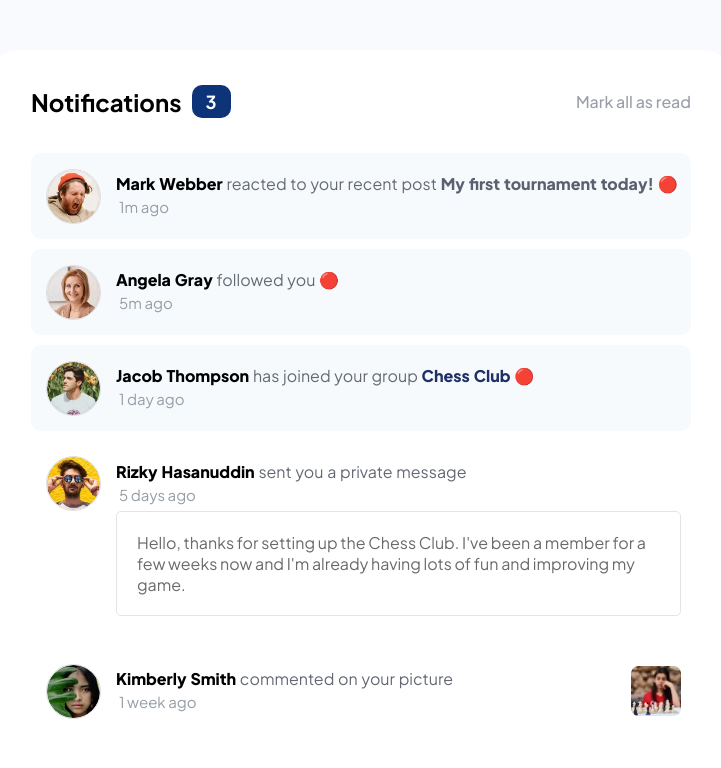
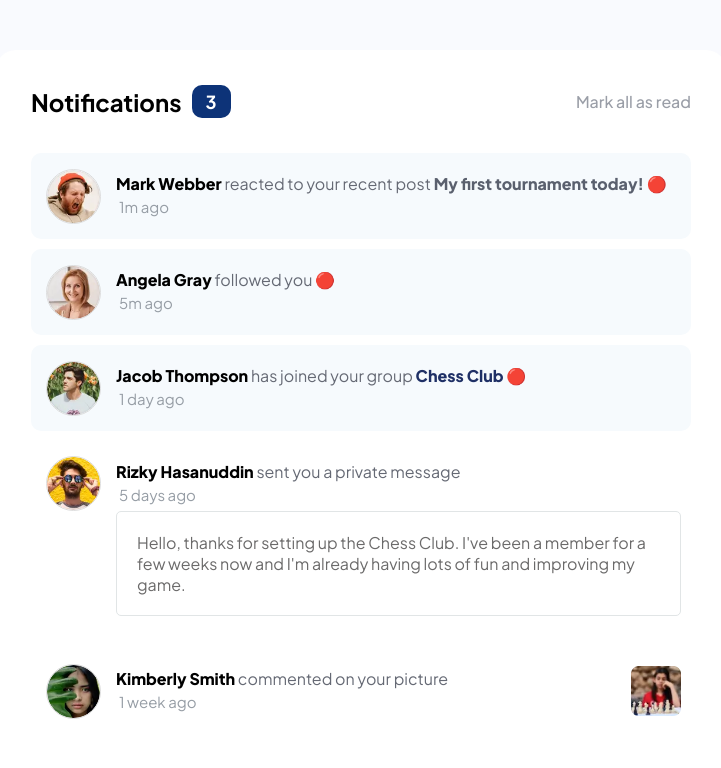
Before and after one commit to geovani-nascto/notifications-page-challenge, a plain HTML site: page index.html in a window 1280 px wide. Shown: the top 768 px of the page, without its empty margins (279-1000 px from the left). Drawn offline with Linux system fonts and the light colour scheme.

Commit message:
delete word-spacing

```diff
--- a/assets/css/style.scss
+++ b/assets/css/style.scss
@@ -112,7 +112,7 @@ $color-new-notif: #f6fafd;
 
                         .person--comment{
                             color: #656974;
-                            word-spacing: 1px;
+                            // word-spacing: 1px;
 
                             a{
                                 font-weight: 800;
```
Also changed, not shown: assets/css/style.css, 1 other file.
